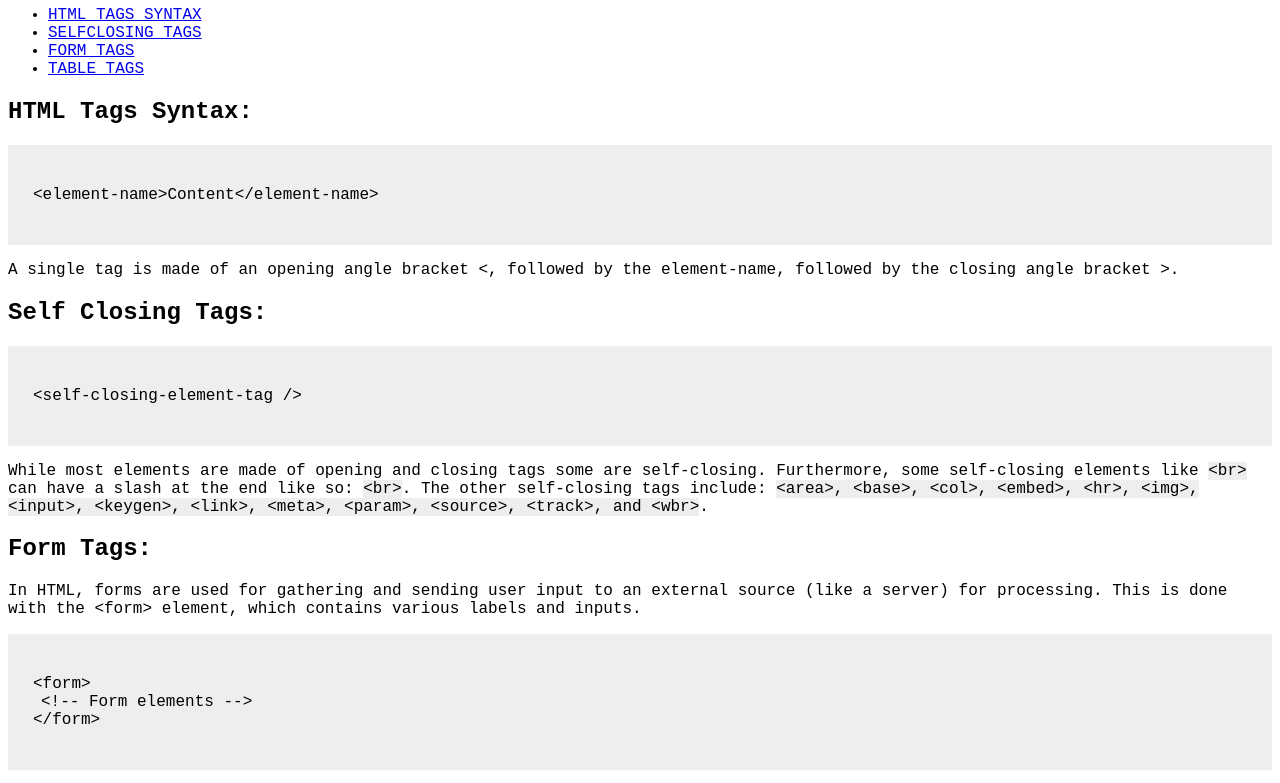
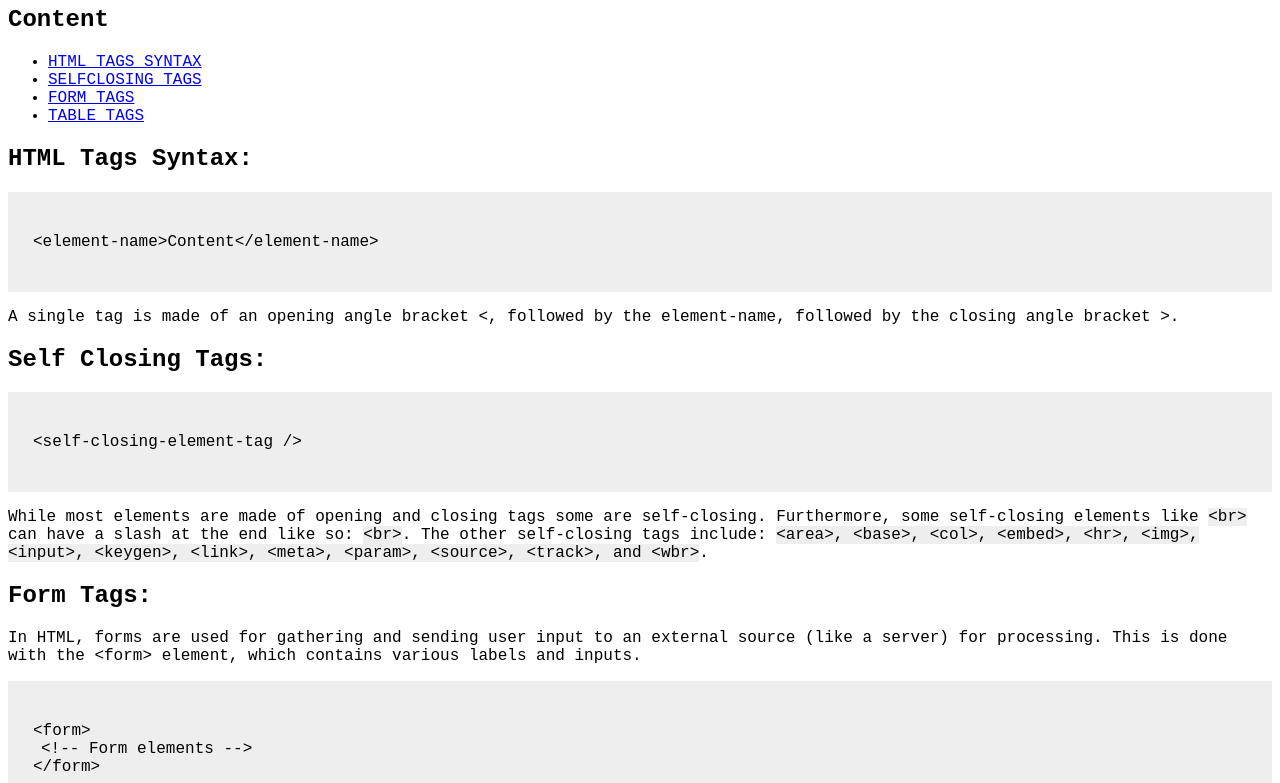
Before and after one commit to hongbowu/noteForHTML, a plain HTML site: page index.html in a window 1280 px wide. Shown: the part 74-857 px from the top of the page. Drawn offline with Linux system fonts and the light colour scheme.

Commit message:
add title for content

```diff
--- a/index.html
+++ b/index.html
@@ -10,6 +10,7 @@
     <h1>HTML Tags I Learned</h1>
     <main>
       <section id='content'>
+        <h2>Content</h2>
         <ul>
           <li><a href='#syntax'>HTML TAGS SYNTAX</a></li>
           <li><a href='#selfClosing'>SELFCLOSING TAGS</a></li>
```
